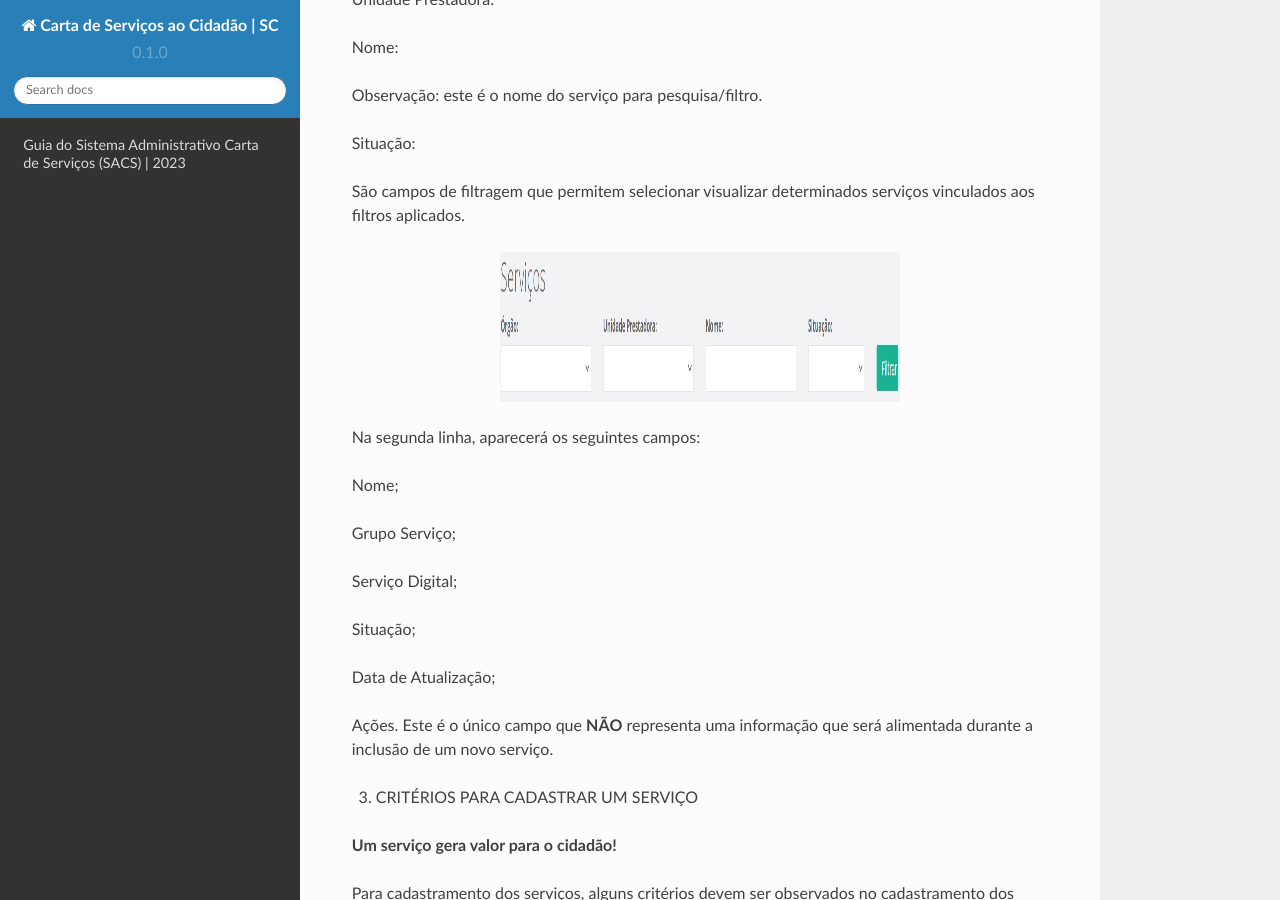
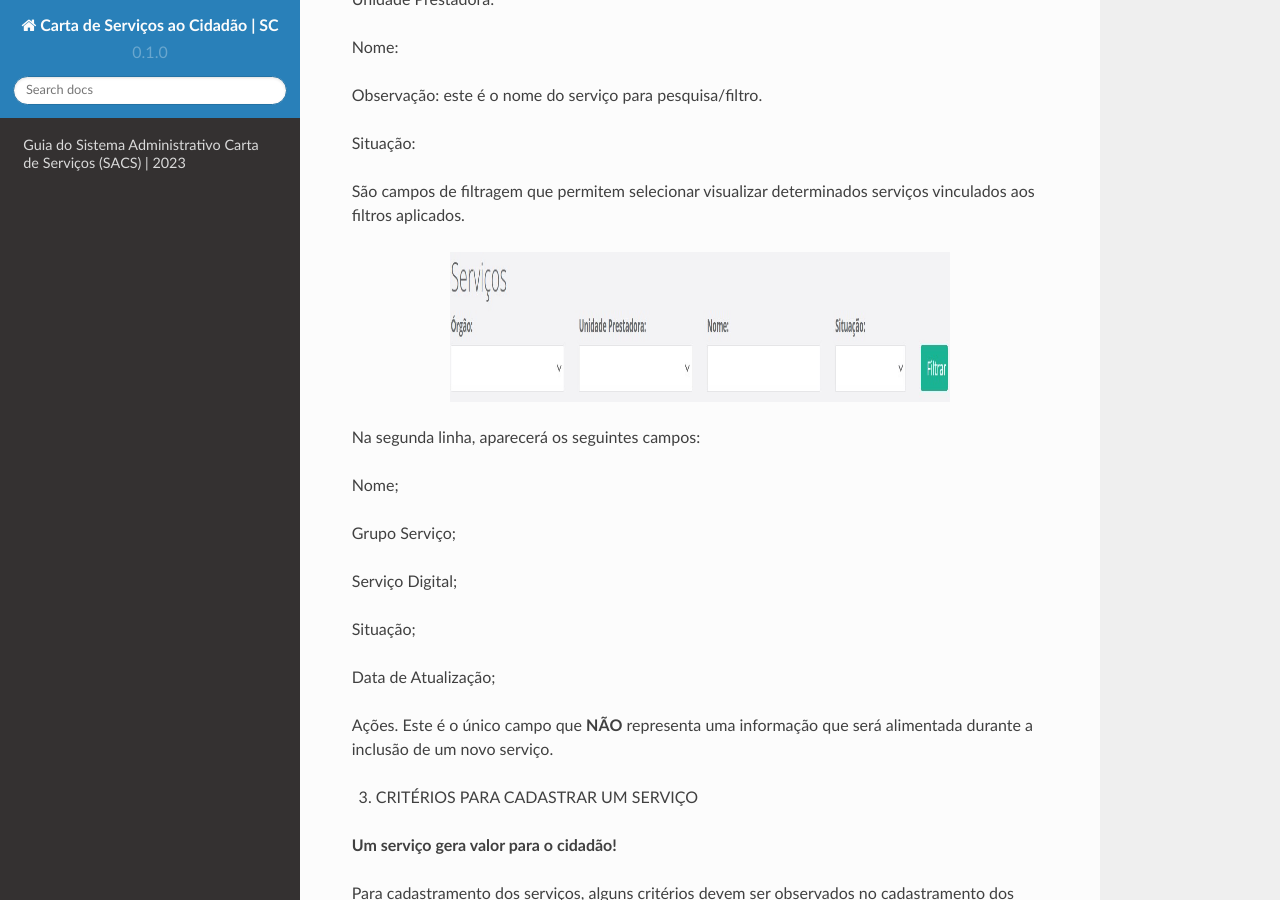
Before and after one commit to brunoaltieri/cartadeservicos, a Sphinx documentation site: the page built from docs/source/index.rst, in a window 1280 px wide and 900 px high, scrolled down 3691 px. Built offline with Sphinx 7.4.7 and the Read the Docs theme 2.0.0, drawn with Linux system fonts in a browser that asks for light colours.

Commit message:
Update index.rst

```diff
--- a/docs/source/index.rst
+++ b/docs/source/index.rst
@@ -109,7 +109,7 @@ São campos de filtragem que permitem selecionar visualizar determinados serviç
 
 .. image:: images/camposdefiltro.jpg
    :height: 150px
-   :width: 400 px
+   :width: 500 px
    :scale: 100%
    :alt: tela mostrando os campos de filtro para os serviços
    :align: center
```
